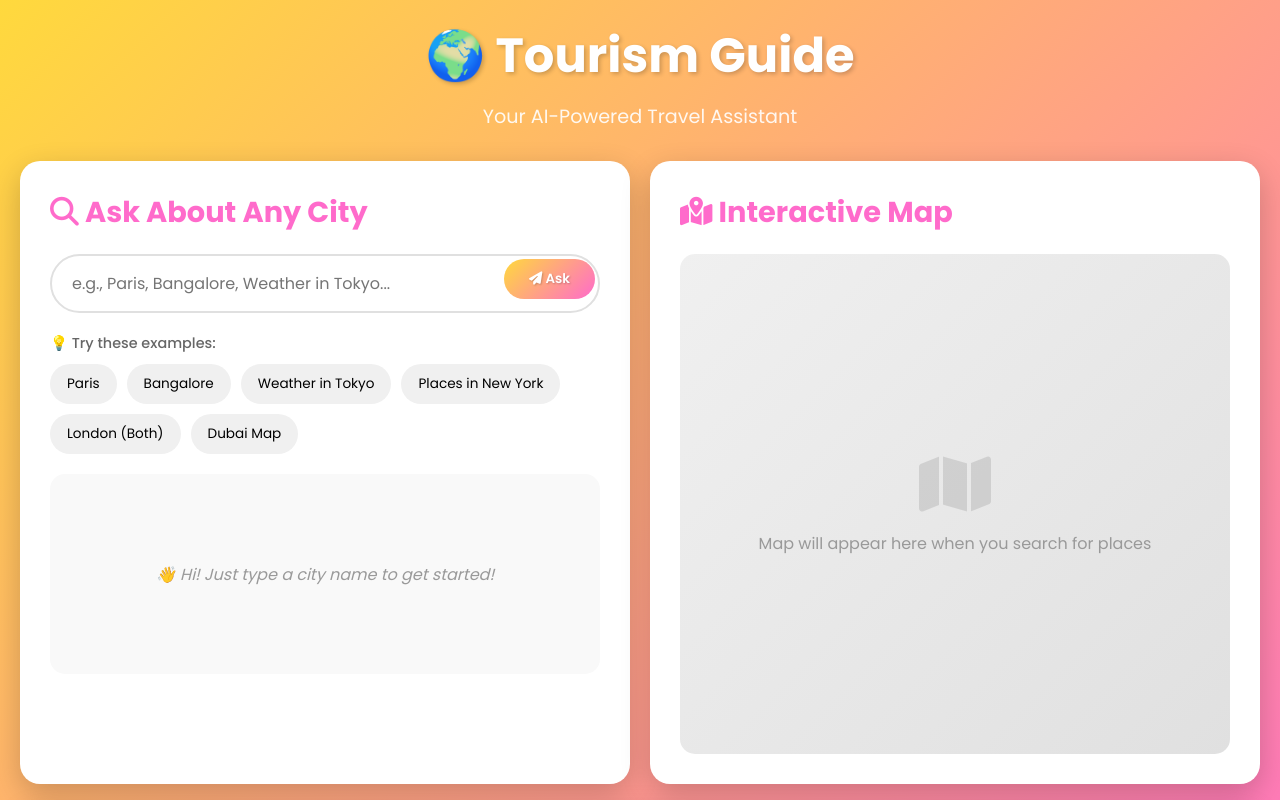
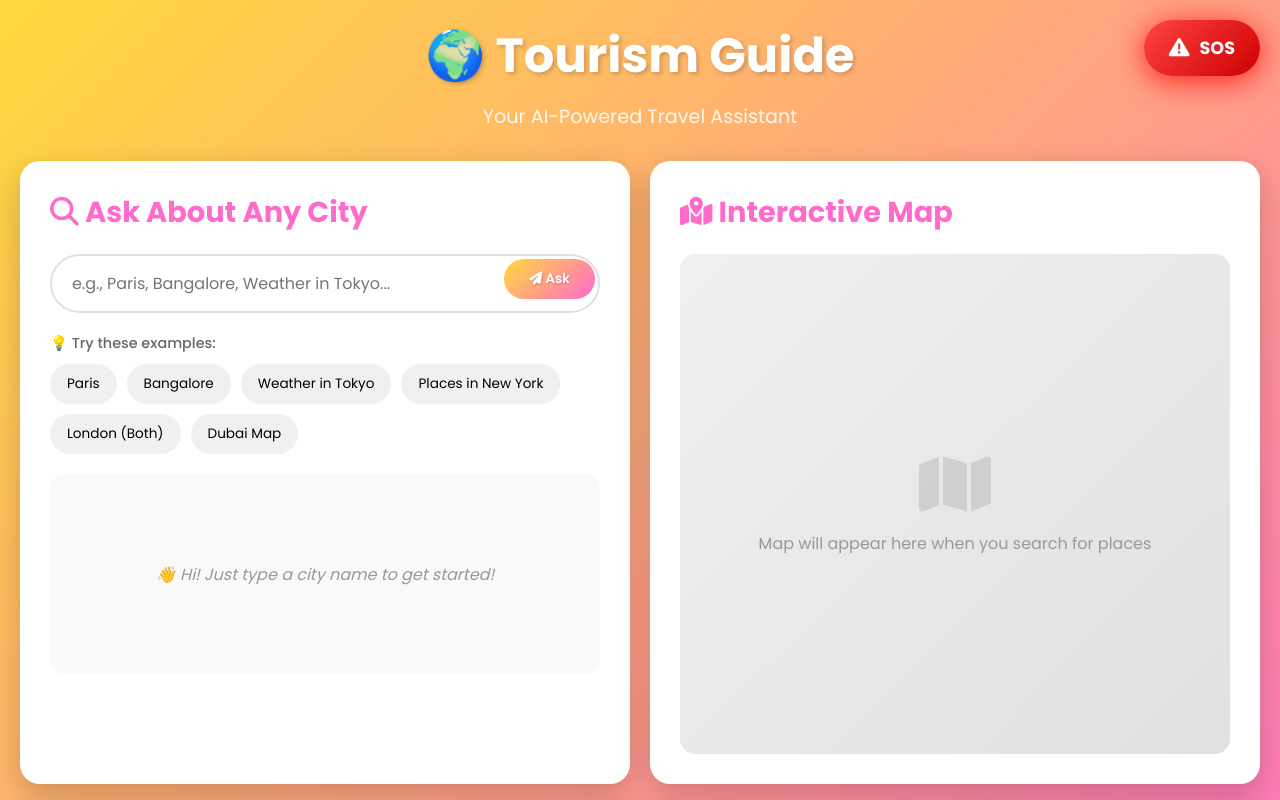
Before and after one commit to ParamJaiswal/Ai-tourguide, a plain HTML site: page frontend/index.html in a window 1280 px wide. Shown: the top 800 px of the page. Drawn offline with nearby package versions, Linux system fonts and the light colour scheme.

Commit message:
Add SOS emergency button with WhatsApp integration and location sharing

```diff
--- a/frontend/index.html
+++ b/frontend/index.html
@@ -340,9 +340,69 @@
                 opacity: 1;
             }
         }
+
+        /* SOS Emergency Button */
+        .sos-button {
+            position: fixed;
+            top: 20px;
+            right: 20px;
+            background: linear-gradient(135deg, #ff4444 0%, #cc0000 100%);
+            color: white;
+            border: none;
+            padding: 15px 25px;
+            border-radius: 50px;
+            font-size: 1.1rem;
+            font-weight: 700;
+            cursor: pointer;
+            box-shadow: 0 5px 20px rgba(255, 0, 0, 0.4);
+            z-index: 9999;
+            display: flex;
+            align-items: center;
+            gap: 10px;
+            transition: all 0.3s ease;
+            animation: pulse 2s infinite;
+            font-family: 'Poppins', sans-serif;
+        }
+
+        .sos-button:hover {
+            transform: scale(1.1);
+            box-shadow: 0 8px 30px rgba(255, 0, 0, 0.6);
+        }
+
+        .sos-button:active {
+            transform: scale(0.95);
+        }
+
+        .sos-button i {
+            font-size: 1.3rem;
+        }
+
+        @keyframes pulse {
+            0%, 100% {
+                box-shadow: 0 5px 20px rgba(255, 0, 0, 0.4);
+            }
+            50% {
+                box-shadow: 0 5px 30px rgba(255, 0, 0, 0.8);
+            }
+        }
+
+        @media (max-width: 768px) {
+            .sos-button {
+                top: 10px;
+                right: 10px;
+                padding: 12px 20px;
+                font-size: 1rem;
+            }
+        }
     </style>
 </head>
 <body>
+    <!-- SOS Emergency Button -->
+    <button class="sos-button" onclick="sendSOSAlert()">
+        <i class="fas fa-exclamation-triangle"></i>
+        <span>SOS</span>
+    </button>
+
     <div class="container">
         <!-- Header -->
         <div class="header">
@@ -448,6 +508,68 @@
             setTimeout(() => {
                 toast.classList.remove('show');
             }, 3000);
+        }
+
+        // SOS Emergency Function
+        function sendSOSAlert() {
+            if (confirm('🚨 Send SOS emergency alert to Bangalore Police via WhatsApp?\n\nThis will share your location with emergency services.')) {
+                // Get current location
+                if (navigator.geolocation) {
+                    showToast('📍 Getting your location...', 'success');
+
+                    navigator.geolocation.getCurrentPosition(
+                        (position) => {
+                            const lat = position.coords.latitude;
+                            const lon = position.coords.longitude;
+                            const locationUrl = `https://www.google.com/maps?q=${lat},${lon}`;
+
+                            // WhatsApp message
+                            const message = `🚨 EMERGENCY SOS ALERT 🚨\n\n` +
+                                          `I need immediate help!\n\n` +
+                                          `📍 My Location: ${locationUrl}\n\n` +
+                                          `Latitude: ${lat.toFixed(6)}\n` +
+                                          `Longitude: ${lon.toFixed(6)}\n\n` +
+                                          `Time: ${new Date().toLocaleString()}\n\n` +
+                                          `Please send assistance immediately!`;
+
+                            // WhatsApp URL (Bangalore Police)
+                            const whatsappUrl = `https://wa.me/919480801000?text=${encodeURIComponent(message)}`;
+
+                            // Open WhatsApp
+                            window.open(whatsappUrl, '_blank');
+                            showToast('✅ Opening WhatsApp to send SOS...', 'success');
+                        },
+                        (error) => {
+                            // If location fails, send without location
+                            const message = `🚨 EMERGENCY SOS ALERT 🚨\n\n` +
+                                          `I need immediate help!\n\n` +
+                                          `⚠️ Location unavailable\n` +
+                                          `Time: ${new Date().toLocaleString()}\n\n` +
+                                          `Please call me immediately!`;
+
+                            const whatsappUrl = `https://wa.me/919480801000?text=${encodeURIComponent(message)}`;
+                            window.open(whatsappUrl, '_blank');
+                            showToast('⚠️ Location unavailable, sending SOS without location', 'error');
+                        },
+                        {
+                            enableHighAccuracy: true,
+                            timeout: 5000,
+                            maximumAge: 0
+                        }
+                    );
+                } else {
+                    // Browser doesn't support geolocation
+                    const message = `🚨 EMERGENCY SOS ALERT 🚨\n\n` +
+                                  `I need immediate help!\n\n` +
+                                  `⚠️ Location unavailable (browser not supported)\n` +
+                                  `Time: ${new Date().toLocaleString()}\n\n` +
+                                  `Please call me immediately!`;
+
+                    const whatsappUrl = `https://wa.me/919480801000?text=${encodeURIComponent(message)}`;
+                    window.open(whatsappUrl, '_blank');
+                    showToast('⚠️ Opening WhatsApp (location not supported)', 'error');
+                }
+            }
         }
 
         function showLoading() {
```
